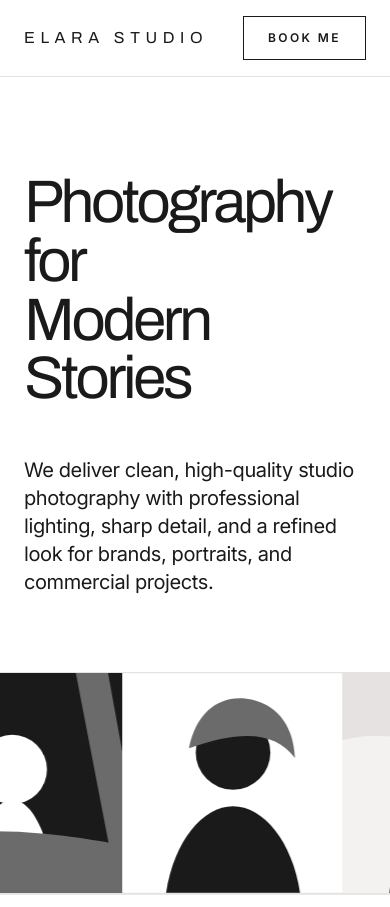
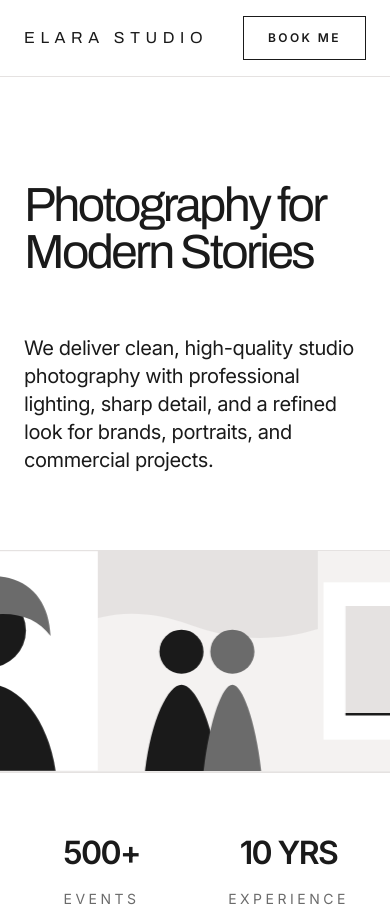
Before and after one commit to CodieMisiani/photography-platform, a React (Vite) app in the folder client/: page / in a window 390 px wide. Shown: the top 907 px of the page. Built offline with nearby package versions, Linux system fonts and the light colour scheme.

Commit message:
fix(home): refine editorial hero marquee

```diff
--- a/client/src/pages/HomePage.tsx
+++ b/client/src/pages/HomePage.tsx
@@ -16,7 +16,7 @@ export default function HomePage() {
       <main>
         <section className="overflow-hidden bg-paper text-ink">
           <div className="mx-auto grid min-h-[56vh] max-w-7xl grid-cols-1 items-end gap-12 px-6 pb-16 pt-24 md:grid-cols-[1.25fr_0.75fr] md:pb-20 md:pt-32">
-            <h1 className="max-w-4xl text-6xl font-display font-normal leading-[0.98] tracking-[-0.055em] text-ink sm:text-7xl md:text-[7.2rem]">
+            <h1 className="max-w-4xl text-5xl font-display font-normal leading-[0.98] tracking-[-0.055em] text-ink sm:text-7xl md:text-[7.2rem]">
               Photography for
               <br />
               Modern Stories
--- a/client/src/styles/globals.css
+++ b/client/src/styles/globals.css
@@ -144,10 +144,10 @@ a {
 
 @keyframes homepage-marquee {
   from {
-    transform: translate3d(-50%, 0, 0);
+    transform: translate3d(0, 0, 0);
   }
   to {
-    transform: translate3d(0, 0, 0);
+    transform: translate3d(-50%, 0, 0);
   }
 }
 
```
